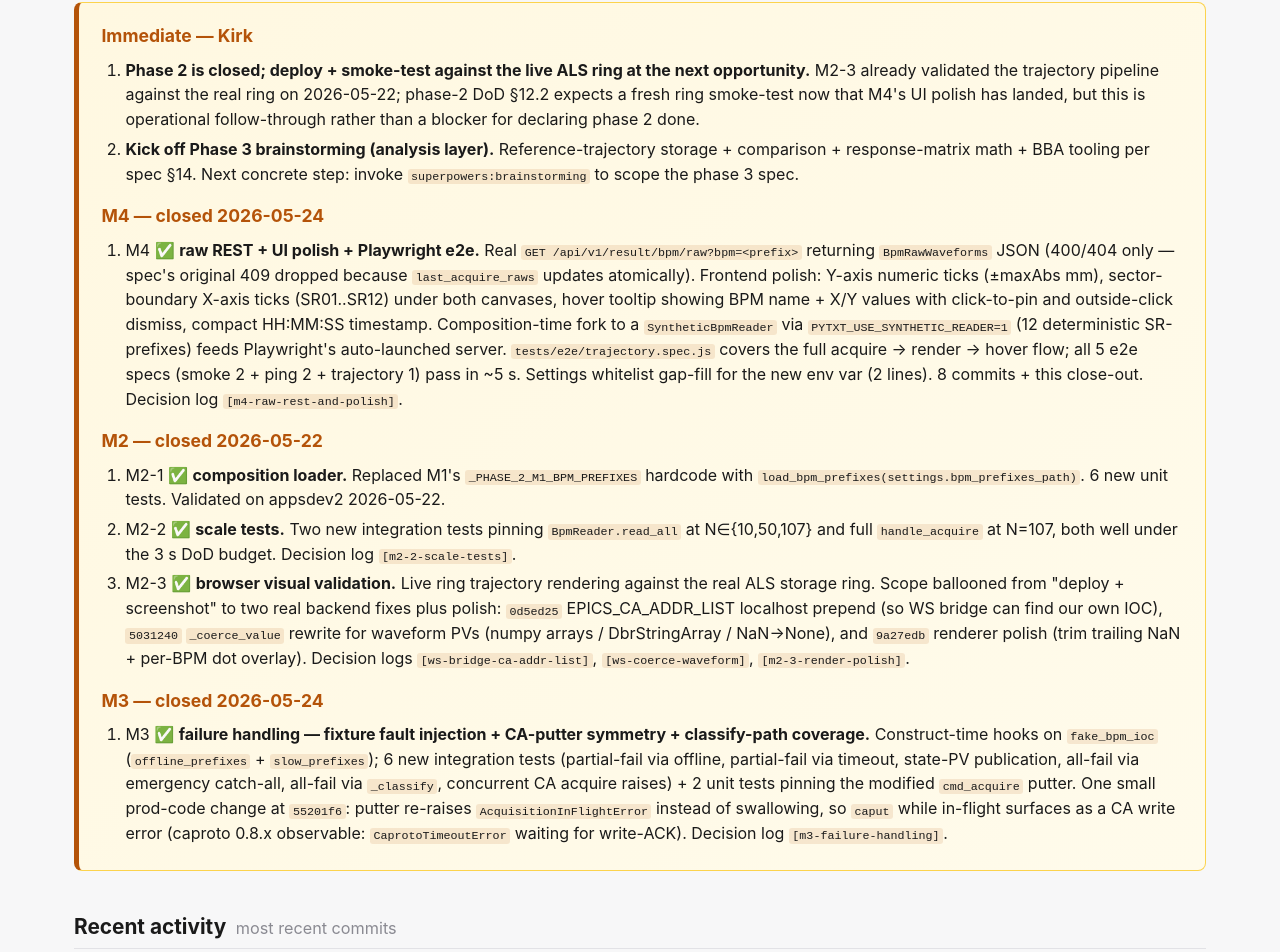
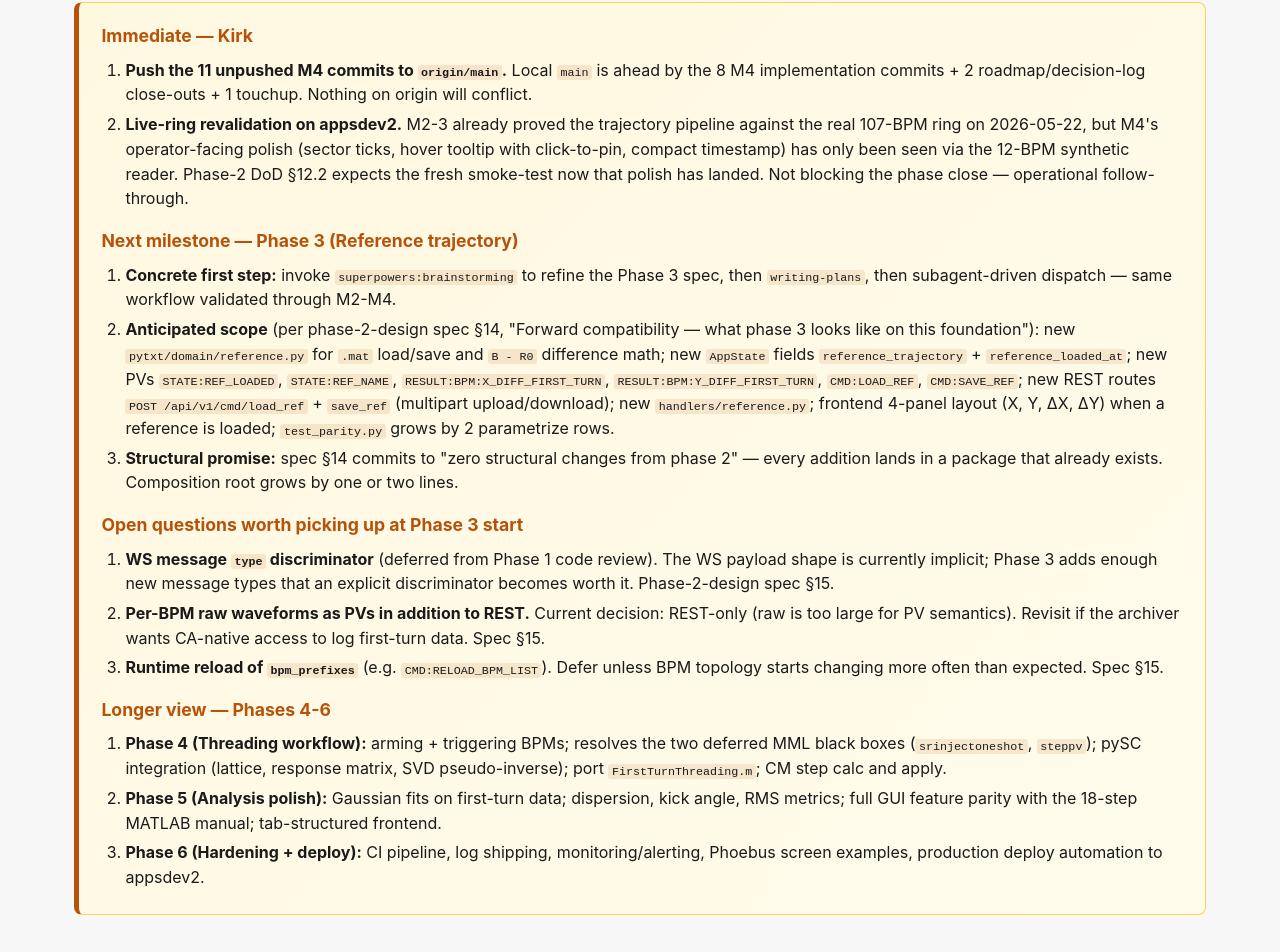
Before and after one commit to kirk-iliev/PyTxT, a plain HTML site: page PyTxT-roadmap.html in a window 1280 px wide. Shown: the part 3511-4463 px from the top of the page. Drawn offline with Linux system fonts and the light colour scheme.

Commit message:
docs(roadmap): restructure What's next — drop closeout dumps; focus on forward work
Section had become a chronologically-out-of-order dump of M4/M2/M3
closeout summaries (already duplicated in the milestone tracker cards
and the Recent activity feed). Restructured into four time-horizon
buckets that actually describe forward work:

  - Immediate (Kirk): push 11 unpushed commits; live-ring revalidate M4 UI
  - Next milestone: Phase 3 (Reference trajectory) — concrete first step,
    anticipated scope per spec §14, structural promise
  - Open questions worth picking up at Phase 3 start (WS type discriminator,
    raw waveforms as PVs, runtime bpm_prefixes reload — all from spec §15)
  - Longer view: Phases 4-6 one-liners

```diff
--- a/PyTxT-roadmap.html
+++ b/PyTxT-roadmap.html
@@ -898,22 +898,29 @@
 <div class="next-box">
   <h3>Immediate — Kirk</h3>
   <ol>
-    <li><strong>Phase 2 is closed; deploy + smoke-test against the live ALS ring at the next opportunity.</strong> M2-3 already validated the trajectory pipeline against the real ring on 2026-05-22; phase-2 DoD §12.2 expects a fresh ring smoke-test now that M4's UI polish has landed, but this is operational follow-through rather than a blocker for declaring phase 2 done.</li>
-    <li><strong>Kick off Phase 3 brainstorming (analysis layer).</strong> Reference-trajectory storage + comparison + response-matrix math + BBA tooling per spec §14. Next concrete step: invoke <code>superpowers:brainstorming</code> to scope the phase 3 spec.</li>
+    <li><strong>Push the 11 unpushed M4 commits to <code>origin/main</code>.</strong> Local <code>main</code> is ahead by the 8 M4 implementation commits + 2 roadmap/decision-log close-outs + 1 touchup. Nothing on origin will conflict.</li>
+    <li><strong>Live-ring revalidation on appsdev2.</strong> M2-3 already proved the trajectory pipeline against the real 107-BPM ring on 2026-05-22, but M4's operator-facing polish (sector ticks, hover tooltip with click-to-pin, compact timestamp) has only been seen via the 12-BPM synthetic reader. Phase-2 DoD §12.2 expects the fresh smoke-test now that polish has landed. Not blocking the phase close — operational follow-through.</li>
   </ol>
-  <h3 style="margin-top:1rem">M4 — closed 2026-05-24</h3>
+
+  <h3 style="margin-top:1rem">Next milestone — Phase 3 (Reference trajectory)</h3>
   <ol>
-    <li>M4 ✅ <strong>raw REST + UI polish + Playwright e2e.</strong> Real <code>GET /api/v1/result/bpm/raw?bpm=&lt;prefix&gt;</code> returning <code>BpmRawWaveforms</code> JSON (400/404 only — spec's original 409 dropped because <code>last_acquire_raws</code> updates atomically). Frontend polish: Y-axis numeric ticks (±maxAbs mm), sector-boundary X-axis ticks (SR01..SR12) under both canvases, hover tooltip showing BPM name + X/Y values with click-to-pin and outside-click dismiss, compact HH:MM:SS timestamp. Composition-time fork to a <code>SyntheticBpmReader</code> via <code>PYTXT_USE_SYNTHETIC_READER=1</code> (12 deterministic SR-prefixes) feeds Playwright's auto-launched server. <code>tests/e2e/trajectory.spec.js</code> covers the full acquire → render → hover flow; all 5 e2e specs (smoke 2 + ping 2 + trajectory 1) pass in ~5 s. Settings whitelist gap-fill for the new env var (2 lines). 8 commits + this close-out. Decision log <code>[m4-raw-rest-and-polish]</code>.</li>
+    <li><strong>Concrete first step:</strong> invoke <code>superpowers:brainstorming</code> to refine the Phase 3 spec, then <code>writing-plans</code>, then subagent-driven dispatch — same workflow validated through M2-M4.</li>
+    <li><strong>Anticipated scope</strong> (per phase-2-design spec §14, "Forward compatibility — what phase 3 looks like on this foundation"): new <code>pytxt/domain/reference.py</code> for <code>.mat</code> load/save and <code>B - R0</code> difference math; new <code>AppState</code> fields <code>reference_trajectory</code> + <code>reference_loaded_at</code>; new PVs <code>STATE:REF_LOADED</code>, <code>STATE:REF_NAME</code>, <code>RESULT:BPM:X_DIFF_FIRST_TURN</code>, <code>RESULT:BPM:Y_DIFF_FIRST_TURN</code>, <code>CMD:LOAD_REF</code>, <code>CMD:SAVE_REF</code>; new REST routes <code>POST /api/v1/cmd/load_ref</code> + <code>save_ref</code> (multipart upload/download); new <code>handlers/reference.py</code>; frontend 4-panel layout (X, Y, ΔX, ΔY) when a reference is loaded; <code>test_parity.py</code> grows by 2 parametrize rows.</li>
+    <li><strong>Structural promise:</strong> spec §14 commits to "zero structural changes from phase 2" — every addition lands in a package that already exists. Composition root grows by one or two lines.</li>
   </ol>
-  <h3 style="margin-top:1rem">M2 — closed 2026-05-22</h3>
+
+  <h3 style="margin-top:1rem">Open questions worth picking up at Phase 3 start</h3>
   <ol>
-    <li>M2-1 ✅ <strong>composition loader.</strong> Replaced M1's <code>_PHASE_2_M1_BPM_PREFIXES</code> hardcode with <code>load_bpm_prefixes(settings.bpm_prefixes_path)</code>. 6 new unit tests. Validated on appsdev2 2026-05-22.</li>
-    <li>M2-2 ✅ <strong>scale tests.</strong> Two new integration tests pinning <code>BpmReader.read_all</code> at N∈{10,50,107} and full <code>handle_acquire</code> at N=107, both well under the 3 s DoD budget. Decision log <code>[m2-2-scale-tests]</code>.</li>
-    <li>M2-3 ✅ <strong>browser visual validation.</strong> Live ring trajectory rendering against the real ALS storage ring. Scope ballooned from "deploy + screenshot" to two real backend fixes plus polish: <code>0d5ed25</code> EPICS_CA_ADDR_LIST localhost prepend (so WS bridge can find our own IOC), <code>5031240</code> <code>_coerce_value</code> rewrite for waveform PVs (numpy arrays / DbrStringArray / NaN→None), and <code>9a27edb</code> renderer polish (trim trailing NaN + per-BPM dot overlay). Decision logs <code>[ws-bridge-ca-addr-list]</code>, <code>[ws-coerce-waveform]</code>, <code>[m2-3-render-polish]</code>.</li>
+    <li><strong>WS message <code>type</code> discriminator</strong> (deferred from Phase 1 code review). The WS payload shape is currently implicit; Phase 3 adds enough new message types that an explicit discriminator becomes worth it. Phase-2-design spec §15.</li>
+    <li><strong>Per-BPM raw waveforms as PVs in addition to REST.</strong> Current decision: REST-only (raw is too large for PV semantics). Revisit if the archiver wants CA-native access to log first-turn data. Spec §15.</li>
+    <li><strong>Runtime reload of <code>bpm_prefixes</code></strong> (e.g. <code>CMD:RELOAD_BPM_LIST</code>). Defer unless BPM topology starts changing more often than expected. Spec §15.</li>
   </ol>
-  <h3 style="margin-top:1rem">M3 — closed 2026-05-24</h3>
+
+  <h3 style="margin-top:1rem">Longer view — Phases 4-6</h3>
   <ol>
-    <li>M3 ✅ <strong>failure handling — fixture fault injection + CA-putter symmetry + classify-path coverage.</strong> Construct-time hooks on <code>fake_bpm_ioc</code> (<code>offline_prefixes</code> + <code>slow_prefixes</code>); 6 new integration tests (partial-fail via offline, partial-fail via timeout, state-PV publication, all-fail via emergency catch-all, all-fail via <code>_classify</code>, concurrent CA acquire raises) + 2 unit tests pinning the modified <code>cmd_acquire</code> putter. One small prod-code change at <code>55201f6</code>: putter re-raises <code>AcquisitionInFlightError</code> instead of swallowing, so <code>caput</code> while in-flight surfaces as a CA write error (caproto 0.8.x observable: <code>CaprotoTimeoutError</code> waiting for write-ACK). Decision log <code>[m3-failure-handling]</code>.</li>
+    <li><strong>Phase 4 (Threading workflow):</strong> arming + triggering BPMs; resolves the two deferred MML black boxes (<code>srinjectoneshot</code>, <code>steppv</code>); pySC integration (lattice, response matrix, SVD pseudo-inverse); port <code>FirstTurnThreading.m</code>; CM step calc and apply.</li>
+    <li><strong>Phase 5 (Analysis polish):</strong> Gaussian fits on first-turn data; dispersion, kick angle, RMS metrics; full GUI feature parity with the 18-step MATLAB manual; tab-structured frontend.</li>
+    <li><strong>Phase 6 (Hardening + deploy):</strong> CI pipeline, log shipping, monitoring/alerting, Phoebus screen examples, production deploy automation to appsdev2.</li>
   </ol>
 </div>
 
```
